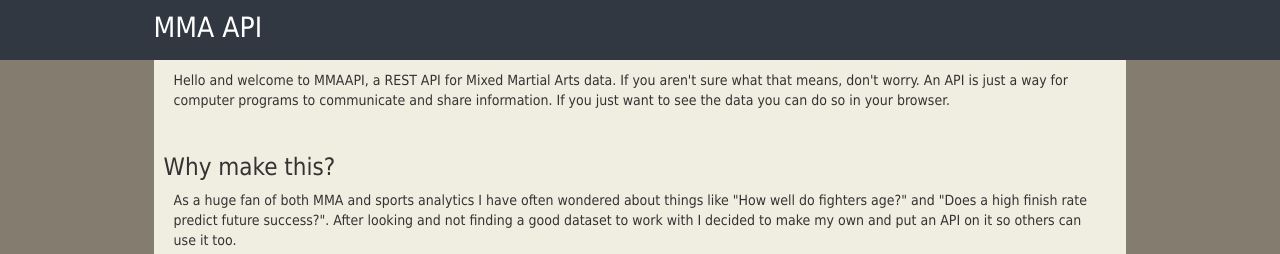
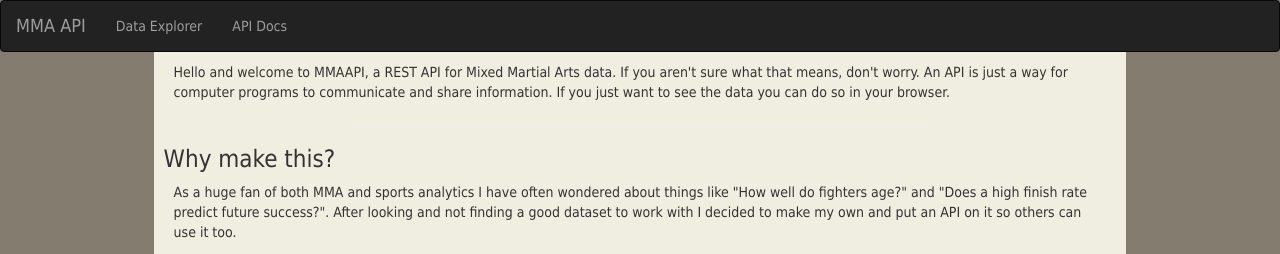
Before and after one commit to fight-api/ufc-fight-api, a Django app: template fights/templates/fights/intro_api.html in a window 1280 px wide. Shown: the top 254 px of the page. Run offline with Django 3.2, Linux system fonts and the light colour scheme; the template is opened without the code that fills it, so the values that code supplies are empty; parts of the project's set-up code (start-up, migrations or seed data) failed here and were passed over; some libraries are stand-ins or nearby versions.

Commit message:
New navbar and data explorer placeholder

```diff
--- a/fights/templates/fights/base.html
+++ b/fights/templates/fights/base.html
@@ -24,14 +24,37 @@
 
 <div>
 
-<nav class="banner">
-    <div class="bannerContainer">
-        <span class="bannerText">
-            MMA API
-        </span>
-
+{#<nav class="banner">#}
+{#    <div class="bannerContainer">#}
+{#        <span class="bannerText">#}
+{#            MMA API#}
+{#        </span>#}
+{##}
+{#    </div>#}
+{##}
+{#</nav>#}
+ <nav class="navbar navbar-inverse">
+  <div class="container-fluid">
+    <div class="navbar-header">
+      <button type="button" class="navbar-toggle" data-toggle="collapse" data-target="#myNavbar">
+        <span class="icon-bar"></span>
+        <span class="icon-bar"></span>
+        <span class="icon-bar"></span>
+      </button>
+      <a class="navbar-brand" href="{% url 'intro' %}">MMA API  </a>
     </div>
-
+    <div class="collapse navbar-collapse" id="myNavbar">
+      <ul class="nav navbar-nav">
+{#        <li class="active"><a href="#">Home</a></li>#}
+        <li><a href="{% url 'data_explorer' %}">Data Explorer</a></li>
+        <li><a href="/docs/">API Docs</a></li>
+      </ul>
+{#      <ul class="nav navbar-nav navbar-right">#}
+{#        <li><a href="#"><span class="glyphicon glyphicon-user"></span> Sign Up</a></li>#}
+{#        <li><a href="#"><span class="glyphicon glyphicon-log-in"></span> Login</a></li>#}
+{#      </ul>#}
+    </div>
+  </div>
 </nav>
 
         {% block content %}
--- /dev/null
+++ b/fights/templates/fights/data_explorer.html
@@ -0,0 +1,5 @@
+{% extends 'fights/base.html' %}
+
+{% block content %}
+explorer placeholder
+{% endblock %}
--- a/fights/views.py
+++ b/fights/views.py
@@ -6,6 +6,7 @@ from rest_framework.permissions import IsAuthenticatedOrReadOnly
 from rest_framework.views import APIView
 from rest_framework.response import Response
 from django.db.models import Count
+from django.views.generic import TemplateView
 
 from fights.models import Fighter, Fight, Event
 from fights.serializers import FighterSerializer, FightSerializer, \
@@ -94,3 +95,7 @@ class IntroAPI(ListView):
         fight = Fight.objects.get(id=2335)
         context['fight_ex'] = json.dumps(FightSerializer(fight).data, indent=4)
         return context
+
+
+class DataExplorer(TemplateView):
+    template_name = 'fights/data_explorer.html'
--- a/global/css/base_styles.css
+++ b/global/css/base_styles.css
@@ -73,3 +73,7 @@ hr {
 .bottom-section {
     padding-bottom: 20px;
 }
+
+.navbar{
+    margin-bottom: 0px;
+}
--- a/ufc_api/urls.py
+++ b/ufc_api/urls.py
@@ -17,7 +17,7 @@ from django.conf.urls import url, include
 from django.contrib import admin
 
 from fights.views import FighterList, FighterDetail, FightList, \
-   FightDetail, RefereeSummary, FinishSummary, IntroAPI, EventList, EventDetail
+   FightDetail, RefereeSummary, FinishSummary, IntroAPI, EventList, EventDetail, DataExplorer
 
 urlpatterns = [
     url(r'^api/fighter/$', FighterList.as_view(), name="fighter_list"),
@@ -30,9 +30,10 @@ urlpatterns = [
     url(r'^api/finish/$', FinishSummary.as_view(), name="finish_summary"),
     url(r'^api/event/$', EventList.as_view(), name='event_list'),
     url(r'^api/event/(?P<pk>\d+)/$', EventDetail.as_view(), name='event_detail'),
+    url(r'^explorer/$', DataExplorer.as_view(), name='data_explorer'),
     url(r'^docs/', include('rest_framework_swagger.urls')),
 
     url(r'^admin/', admin.site.urls),
-    url(r'^$', IntroAPI.as_view()),
+    url(r'^$', IntroAPI.as_view(), name='intro'),
 
 ]
```
